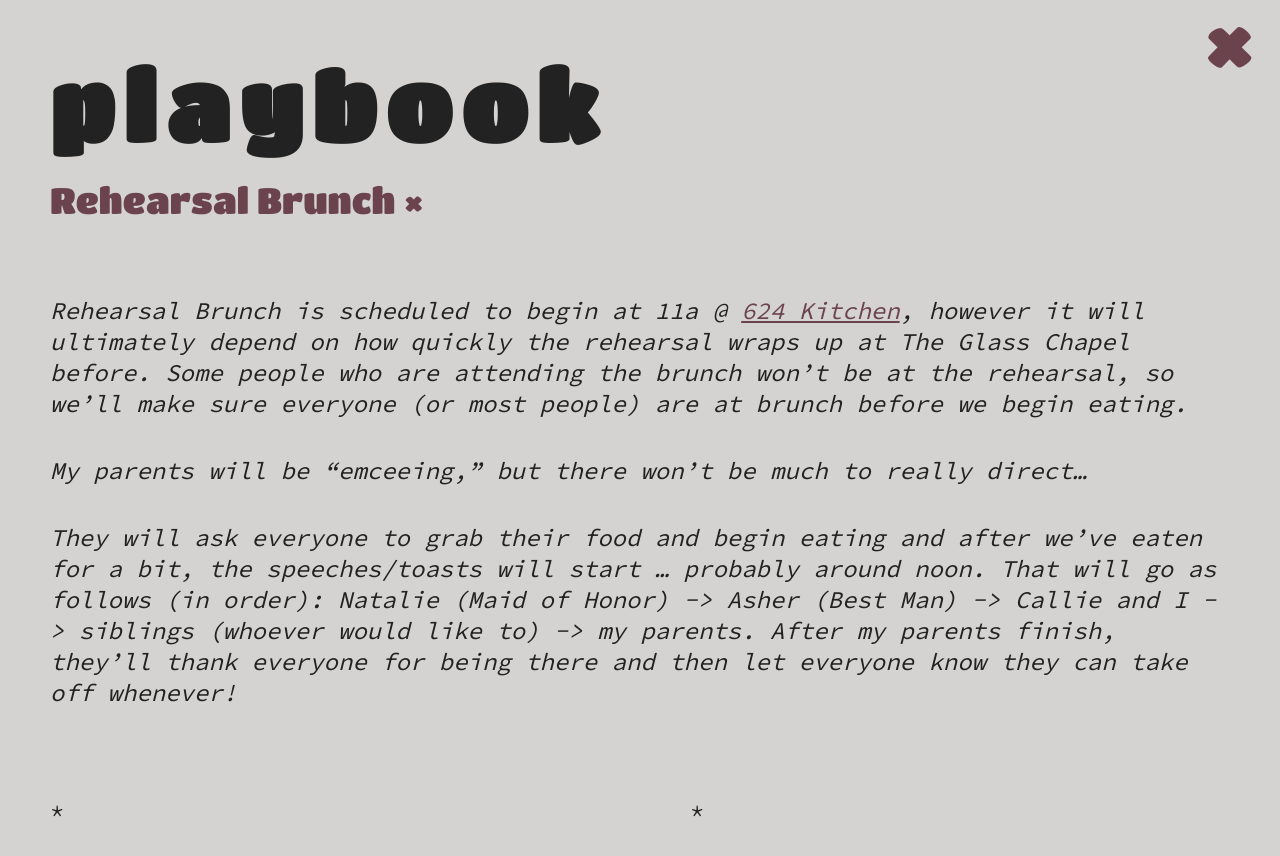
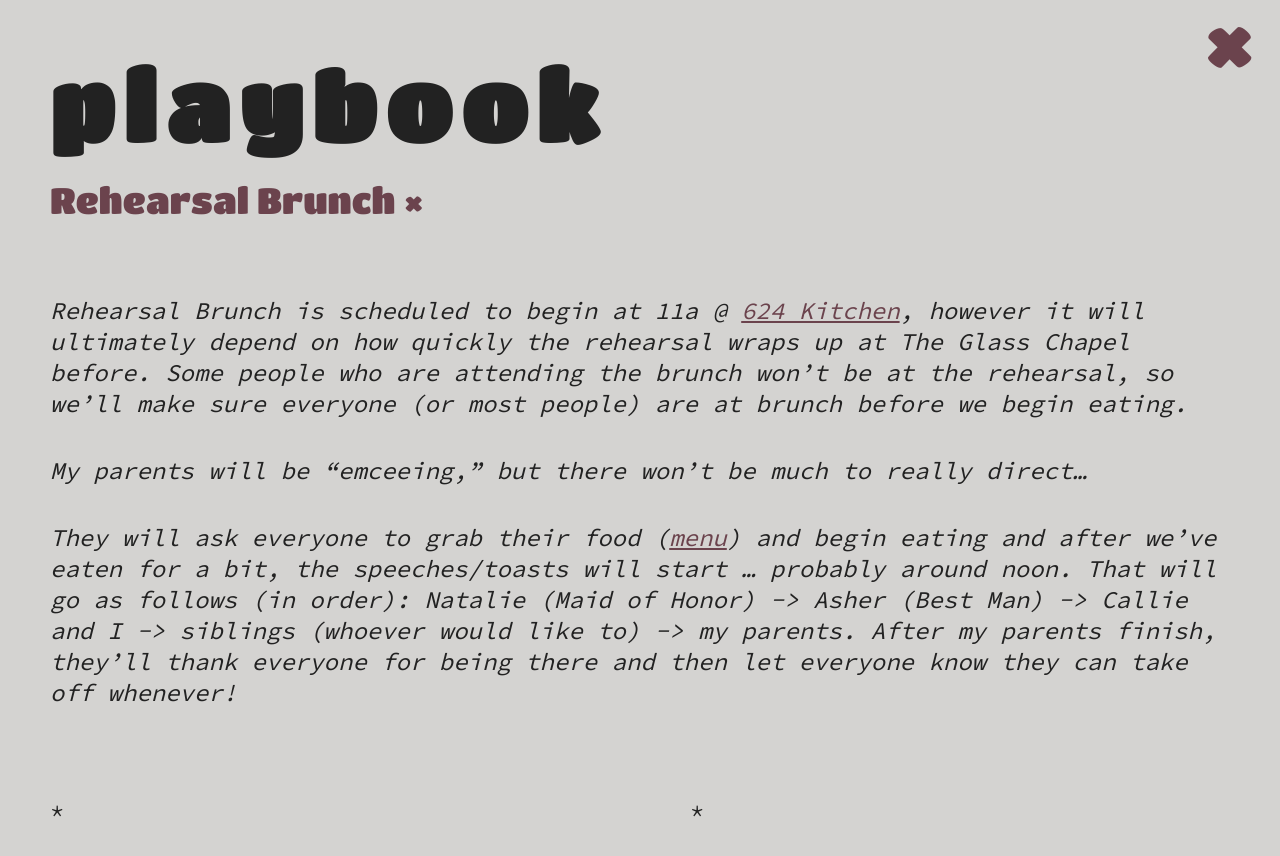
Before and after one commit to grantstandridge/grantstandridge.github.io, a Jekyll site: the page built from _buckets/rehearsal-brunch.markdown, in a window 1280 px wide. Shown: the top 856 px of the page. Built offline with Jekyll 4.4.1, drawn with Linux system fonts in a browser that asks for light colours.

Commit message:
Updated Rehearsal Brunch

```diff
--- a/_buckets/rehearsal-brunch.markdown
+++ b/_buckets/rehearsal-brunch.markdown
@@ -7,4 +7,4 @@ Rehearsal Brunch is scheduled to begin at 11a @ [624 Kitchen](https://goo.gl/map
 
 My parents will be "emceeing," but there won't be much to really direct…
 
-They will ask everyone to grab their food and begin eating and after we've eaten for a bit, the speeches/toasts will start … probably around noon. That will go as follows (in order):  Natalie (Maid of Honor) -> Asher (Best Man) -> Callie and I -> siblings (whoever would like to) -> my parents. After my parents finish, they'll thank everyone for being there and then let everyone know they can take off whenever!
+They will ask everyone to grab their food (<a href='/uploads/menu--buffet.jpg' target='_blank'>menu</a>) and begin eating and after we've eaten for a bit, the speeches/toasts will start … probably around noon. That will go as follows (in order):  Natalie (Maid of Honor) -> Asher (Best Man) -> Callie and I -> siblings (whoever would like to) -> my parents. After my parents finish, they'll thank everyone for being there and then let everyone know they can take off whenever!
```
